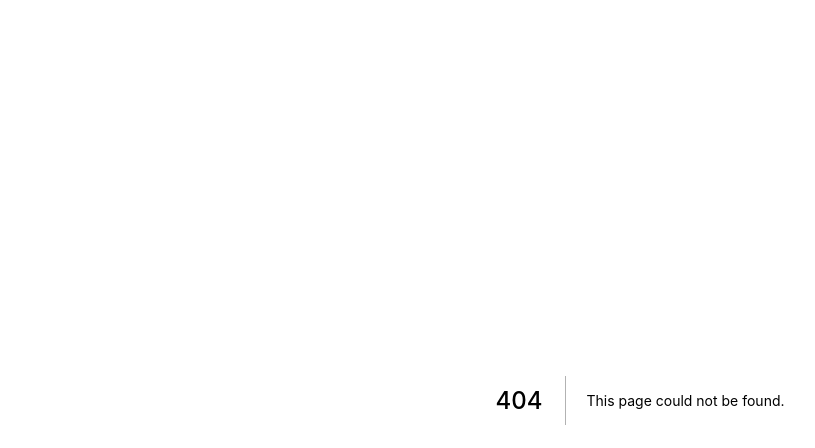
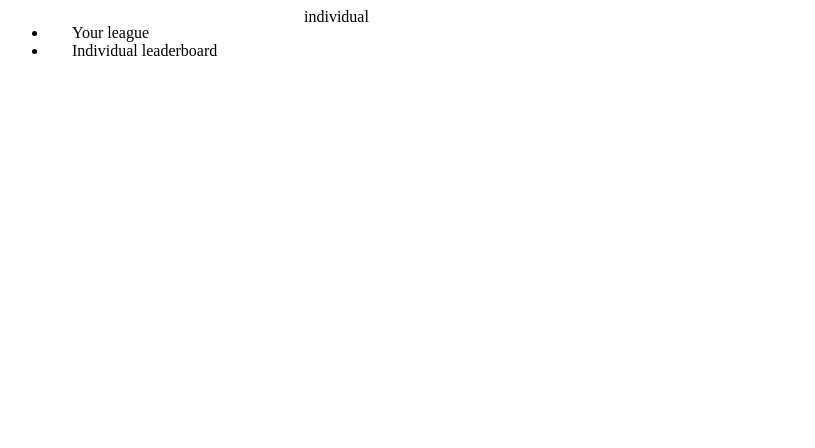
Before and after one commit to KrzysztofKrych/league, a Next.js app: page /individual-leaderboard in a window 1280 px wide. Before the commit this address had no page. Shown: the top 448 px of the page, without its empty margins (0-815 px from the left). Built offline with nearby package versions, Linux system fonts and the light colour scheme.

Commit message:
get default selected key based on path

```diff
--- a/components/styled-components/styledComponents.tsx
+++ b/components/styled-components/styledComponents.tsx
@@ -4,6 +4,7 @@ import { Menu } from 'antd';
 export const StyledMenu = styled(Menu)`
     &.ant-menu {
         width: 256px;
+        height: 100vh;
     }
 `
 
--- a/components/web/dashboard/Dashboard.tsx
+++ b/components/web/dashboard/Dashboard.tsx
@@ -1,5 +1,3 @@
-import { Menu } from 'antd';
-
 export const Dashboard = () => {
   return <div>dashboard</div>;
 };
--- /dev/null
+++ b/components/web/individualLeaderboard/IndividualLeaderboard.tsx
@@ -0,0 +1,5 @@
+export const IndividualLeaderboard = () => {
+    return (
+        <div>individual</div>
+    )
+}
--- a/components/web/mainMenu/MainMenu.tsx
+++ b/components/web/mainMenu/MainMenu.tsx
@@ -1,12 +1,16 @@
 import { Menu } from 'antd';
+import { useRouter } from 'next/router';
+import { Route } from '../../../utils/enum';
 import { StyledMenu } from '../../styled-components/styledComponents';
 import { MENU_ITEMS } from './consts';
+import { getDefaultSelectedMenuItem } from './helpers';
 
 export const MainMenu = () => {
+  const { push, asPath } = useRouter()
   return (
-    <StyledMenu  mode="inline" defaultSelectedKeys={['0']}>
-      {MENU_ITEMS.map(({ name }, index) => (
-        <Menu.Item key={index}>{name}</Menu.Item>
+    <StyledMenu  mode="inline" defaultSelectedKeys={[getDefaultSelectedMenuItem(asPath as Route)]}>
+      {MENU_ITEMS.map(({ name, route }, index) => (
+        <Menu.Item onClick={() => push(route)} key={index}>{name}</Menu.Item>
       ))}
     </StyledMenu>
   );
--- a/components/web/mainMenu/consts.ts
+++ b/components/web/mainMenu/consts.ts
@@ -1,3 +1,4 @@
+import { Route } from '../../../utils/enum';
 import { MainMenuItem } from './interfaces';
 
-export const MENU_ITEMS: MainMenuItem[] = [{ name: 'Your league' }, { name: 'Individual leaderboard' }];
+export const MENU_ITEMS: MainMenuItem[] = [{ name: 'Your league', route: Route.DASHBOARD }, { name: 'Individual leaderboard', route: Route.INDIVIDUAL_LEADERBOARD }];
--- /dev/null
+++ b/components/web/mainMenu/helpers.ts
@@ -0,0 +1,9 @@
+import { Route } from "../../../utils/enum"
+
+export const getDefaultSelectedMenuItem = (asPath: Route): string => {
+    switch(asPath){
+        case Route.DASHBOARD: return '0'
+        case Route.INDIVIDUAL_LEADERBOARD: return '1';
+        default: return '0'
+    }
+}
--- a/components/web/mainMenu/interfaces.ts
+++ b/components/web/mainMenu/interfaces.ts
@@ -1,3 +1,6 @@
+import { Route } from "../../../utils/enum";
+
 export interface MainMenuItem {
   name: string;
+  route: Route;
 }
--- /dev/null
+++ b/pages/individual-leaderboard.tsx
@@ -0,0 +1,9 @@
+import type { NextPage } from 'next';
+import { WebComponentContainer } from '../components/hoc/webComponentContainer/WebComponentContainer';
+import { IndividualLeaderboard } from '../components/web/individualLeaderboard/IndividualLeaderboard';
+
+const IndividualLeaderboardPage: NextPage = () => {
+  return WebComponentContainer(<IndividualLeaderboard />);
+};
+
+export default IndividualLeaderboardPage;
--- /dev/null
+++ b/utils/enum.ts
@@ -0,0 +1,4 @@
+export enum Route {
+    DASHBOARD = '/',
+    INDIVIDUAL_LEADERBOARD = '/individual-leaderboard'
+}
```
Also changed, not shown: utils/consts.ts (deleted, +0 -8 lines).
